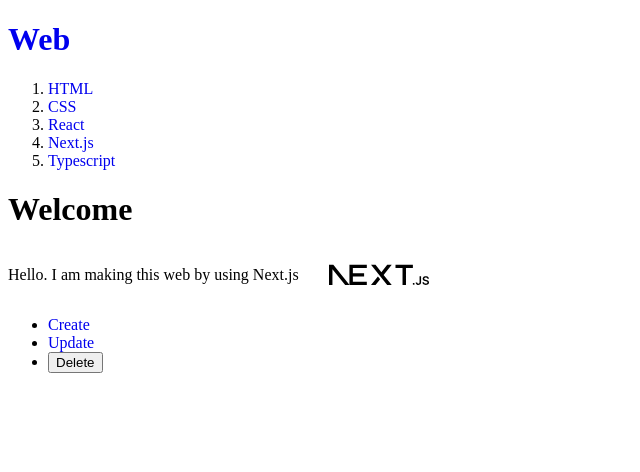
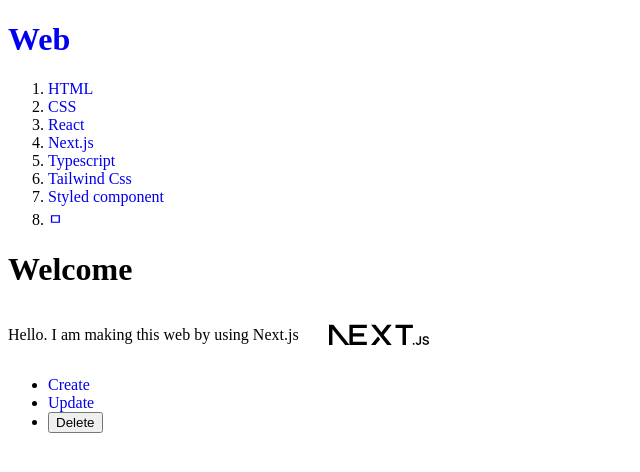
Before and after one commit to kelly6226/nextStudy, a Next.js app: page / in a window 1280 px wide. Shown: the top 472 px of the page, without its empty margins (0-640 px from the left). Built offline with nearby package versions, Linux system fonts and the light colour scheme; data requests are answered from the project's data file.

Commit message:
feat(low): router.refresh 추가

```diff
--- a/db.json
+++ b/db.json
@@ -24,23 +24,21 @@
       "title": "Typescript",
       "description": "Typescript is .........",
       "id": 5
+    },
+    {
+      "title": "Tailwind Css",
+      "description": "Tailwind Css is ...",
+      "id": 6
+    },
+    {
+      "title": "Styled component",
+      "description": "Styled component is ...",
+      "id": 7
+    },
+    {
+      "title": "ㅁ",
+      "description": "ㅁ",
+      "id": 8
     }
-  ],
-  "posts": [
-    {
-      "id": 1,
-      "title": "json-server",
-      "author": "typicode"
-    }
-  ],
-  "comments": [
-    {
-      "id": 1,
-      "body": "some comment",
-      "postId": 1
-    }
-  ],
-  "profile": {
-    "name": "typicode"
-  }
+  ]
 }
--- a/src/app/create/page.tsx
+++ b/src/app/create/page.tsx
@@ -28,6 +28,7 @@ export default function Create() {
         console.log(result);
         const createdTopicId = result.id;
         router.push(`/read/${createdTopicId}`);
+        router.refresh(); // 새로고침과 같음 (서버에 데이터 재요청)
       });
   };
 
--- a/src/app/layout.tsx
+++ b/src/app/layout.tsx
@@ -16,6 +16,7 @@ export default async function RootLayout({
   children: React.ReactNode;
 }>) {
   const resp = await fetch("http://localhost:9999/topics");
+
   const topics = await resp.json();
 
   return (
```
